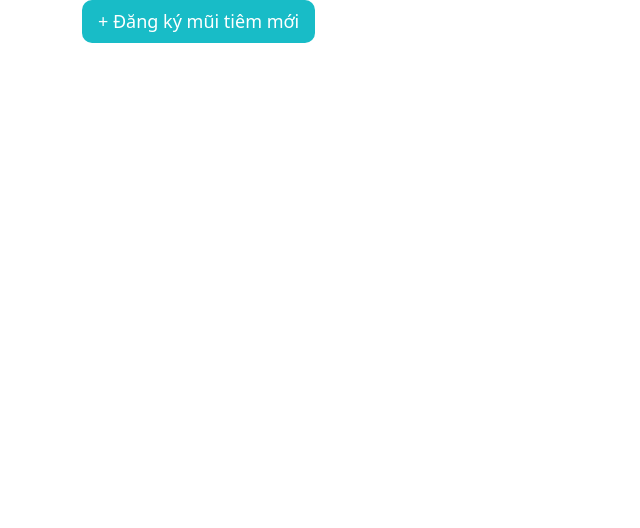
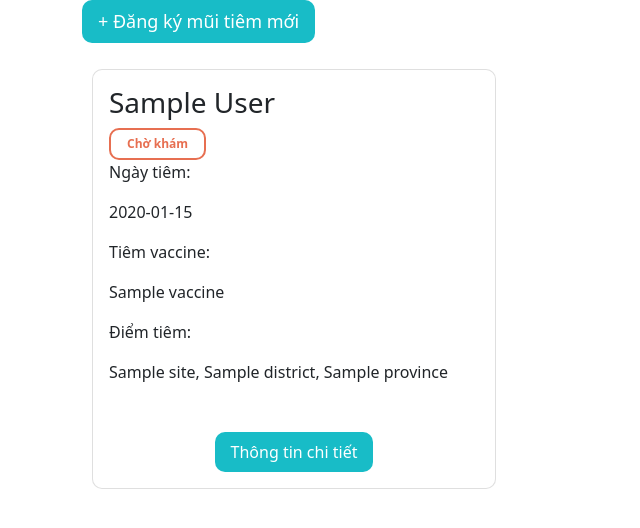
Before and after one commit to censodev/aptech_prj600, a PHP site: page / in a window 1280 px wide. Shown: the part 80-608 px from the top of the page, without its empty margins (0-640 px from the left). Run offline with PHP 8.4, Linux system fonts and the light colour scheme; the visitor is signed in with stand-in values (Sample User, id 1); tables that the repository leaves empty hold one stand-in row (values such as "Sample post").

Commit message:
fix bug của ml Công

```diff
--- a/src/core/controllers/home.controller.php
+++ b/src/core/controllers/home.controller.php
@@ -1,4 +1,4 @@
 <?php
-$profiles = (new Profile())->findAll(['phone' => $_SESSION['phone'] ]);
+$profiles = (new Profile())->findAll(['user_id' => $_SESSION['user_id'] ]);
 $qr = new QrService();
 include_once Helper::view('home');
--- a/src/views/home.view.php
+++ b/src/views/home.view.php
@@ -16,8 +16,9 @@
             </div>
         </div>
     </div>
-    <?php foreach ($profiles as $u): ?>
-        <div class="container card-layout py-3">
+
+    <div class="container card-layout py-3">
+        <?php foreach ($profiles as $u): ?>
             <div class="card" style="width: 404px; border-radius: 10px; margin: 10px">
                 <div class="card-body">
                     <h3 class="card-title" id="username"><?php echo $u['full_name'] ?></h3>
@@ -66,6 +67,6 @@
                        id="createNextInjectionBtn">Thông tin chi tiết</a>
                 </div>
             </div>
-        </div>
-    <?php endforeach; ?>
+        <?php endforeach; ?>
+    </div>
 </div>
```
